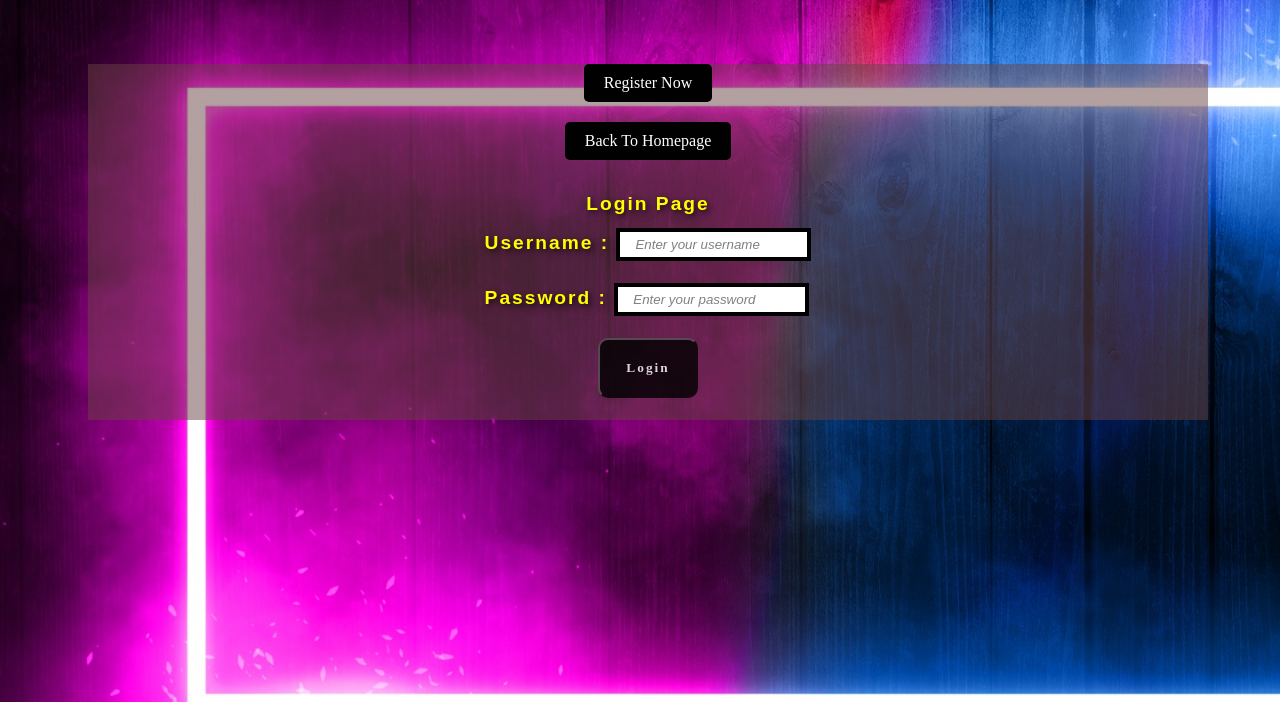
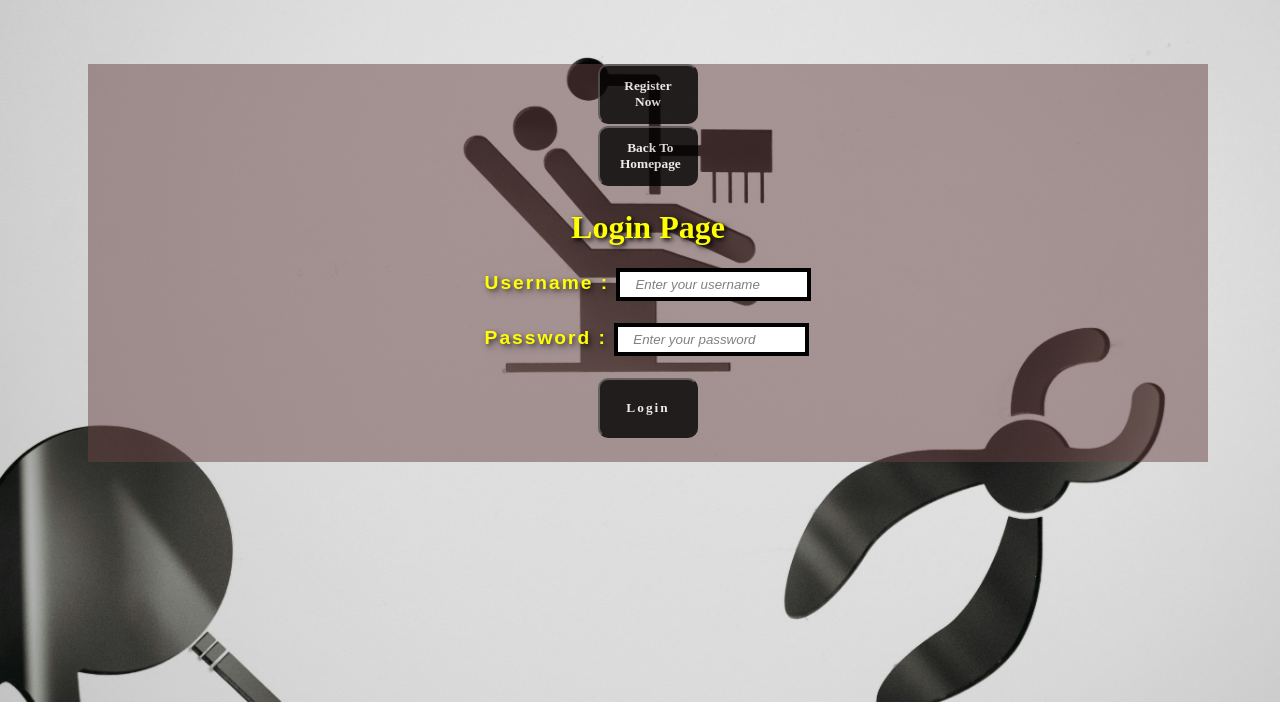
Before and after one commit to prakhar3146/MyChatAPP, a Flask app: page /login in a window 1280 px wide. Shown: the top 702 px of the page. Run offline with Flask 3, Linux system fonts and the light colour scheme; some libraries are stand-ins or nearby versions.

Commit message:
After html changes

```diff
--- a/templates/login.html
+++ b/templates/login.html
@@ -41,7 +41,7 @@ h1,form{
     flex-direction: column;
 
 }
-#submit {
+#submit,.button {
     width: 100px;
     height: 60px;
     justify-content: space-around;
@@ -60,6 +60,7 @@ h1,form{
     align-self: flex-end;
     position: -webkit-sticky;
     background-color: black;
+    margin-bottom: 2px;
     /* backdrop-filter: blur(2px); */
 }
 
@@ -69,35 +70,23 @@ h1,form{
     color: rgb(245, 242, 242);
 
 }
+.button:hover {
+
+background-color: lightgray;
+color: rgb(245, 242, 242);
+
+}
 p{
     display: flex;
     align-self: center;
     font-size: x-large;
 }
-.button {
-    display: flex;
-    padding: 10px 20px;
-    font-size: 16px;
-    color: white;
-    background-color: #010102;
-    border: none;
-    border-radius: 5px;
-    text-align: center;
-    text-decoration: none;
-    cursor: pointer;
-    max-width: 20%;
-    margin: auto;
-    flex-direction: row;
-    align-items: center;
-    margin-bottom: 20px;
-}
 
-.button:hover {
-    background-color: #0056b3;
-}
+
+
 body {
 
- background-image: url('static/images/landing.jpg');
+ background-image: url('static/images/main.jpg');
  object-fit: cover;
  min-height: 100%;
  min-width: 100%;
@@ -105,7 +94,7 @@ body {
  background-repeat: no-repeat; /* Prevents the image from repeating */
  background-attachment: fixed; /* Ensures the background image stays fixed during scroll */
 }
-h1,form{
+form{
 
     align-self: center;
     opacity: 1;
@@ -117,6 +106,11 @@ h1,form{
     color: yellow;
     text-shadow: 2px 2px 4px rgba(0, 0, 0, 0.5), 4px 4px 8px rgba(0, 0, 0, 0.3);
 
+}
+h1 {
+    /* color: aliceblue; */
+    color: yellow;
+    text-shadow: 2px 2px 4px #000000, 4px 4px 8px rgb(0 0 0 / 30%);
 }
 #username::placeholder{
     color: gray;
@@ -143,8 +137,10 @@ input{
         </video> -->
     </header>
     <div class="container">
-        <a id="register-now"href="{{ url_for('register') }}" class="button" >Register Now</a>
-        <a id="homepage"href="{{ url_for('home') }}" class="button" >Back To Homepage</a>
+        <!-- <a id="register-now"href="{{ url_for('register') }}" class="button" >Register Now</a>
+        <a id="homepage"href="{{ url_for('home') }}" class="button" >Back To Homepage</a> -->
+        <button id="register-now" class="button" onclick="location.href='{{ url_for('register') }}'">Register Now</button>
+        <button id="homepage" class="button" onclick="location.href='{{ url_for('home') }}'">Back To Homepage</button>
     <h1>Login Page</h1>
     {% if error %}
         <p style="color: red;">{{ error }}</p>
```
Also changed, not shown: templates/home.html (+12 -3 lines), templates/register.html (+12 -24 lines).
